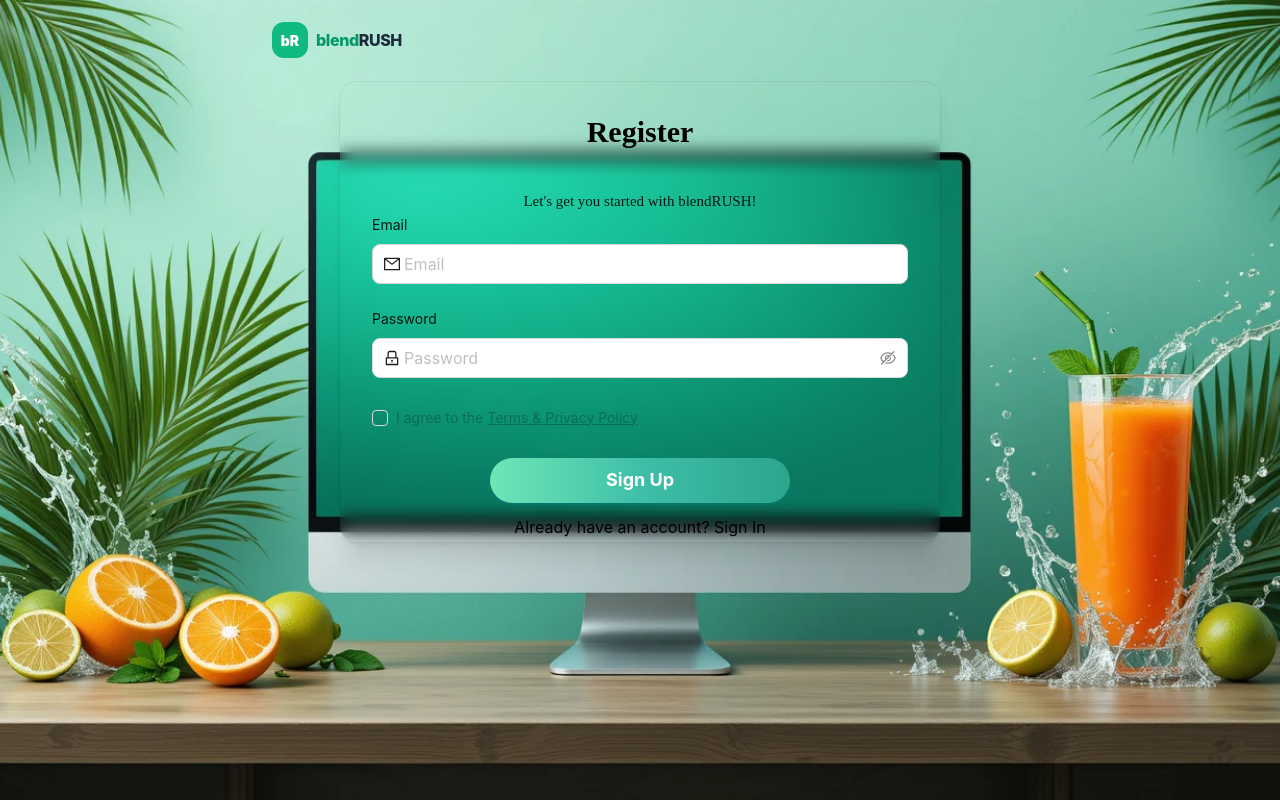
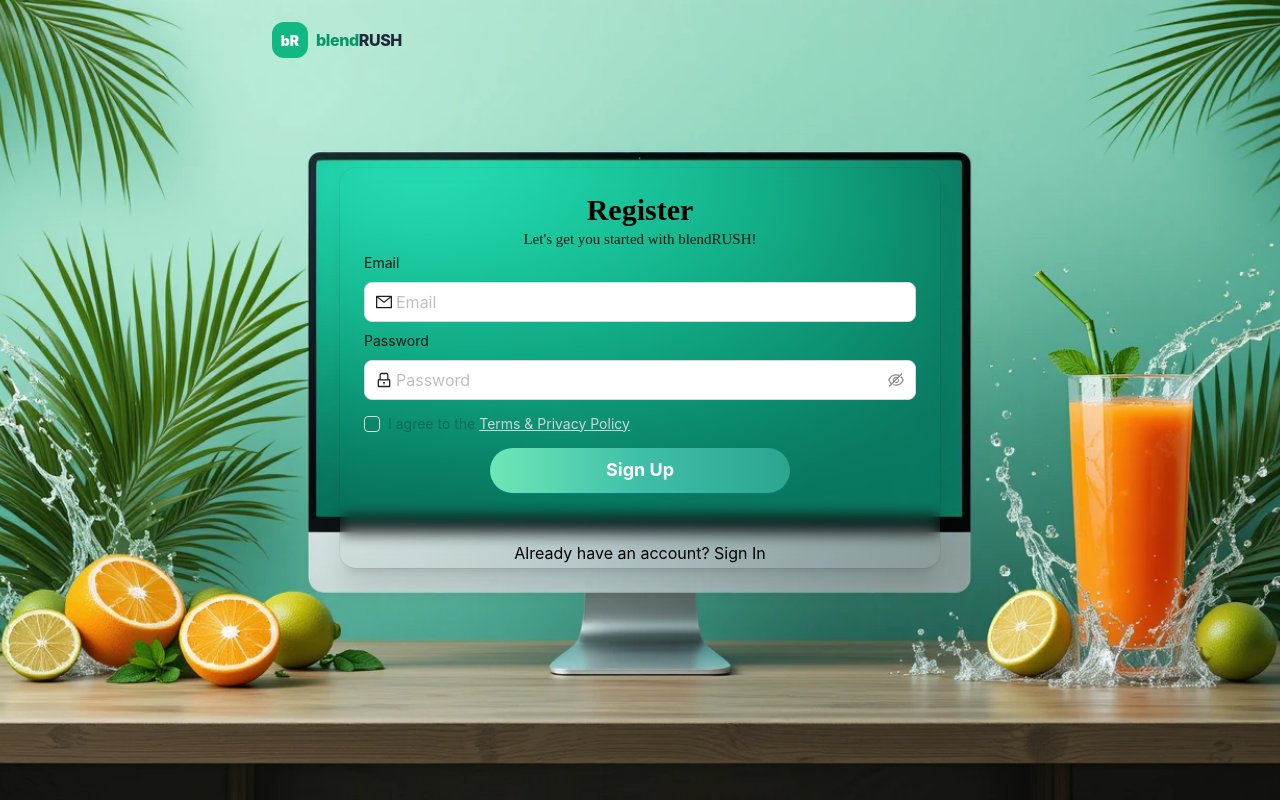
Before and after one commit to BlendRush/frontend, a React (Create React App) app: page /register in a window 1280 px wide. Built offline with nearby package versions, Linux system fonts and the light colour scheme; no server answers.

Commit message:
ui changes

```diff
--- a/src/Pages/Register.jsx
+++ b/src/Pages/Register.jsx
@@ -106,15 +106,11 @@ export default function Register() {
         </Button>
       </div>
       <div
-        className="
-          bg-white/0 rounded-2xl shadow-xl ring-1 ring-black/5 backdrop-blur
-          p-6 sm:p-8 w-[600px] max-w-[90vw] -mt-44 h-[460px]
-
-        "
+        className="p-6 w-[600px] max-w-[90vw] lg:-mt-14 xl:h-[400px] xl:-mt-16 bg-white/0 rounded-2xl shadow-xl ring-1 ring-black/5 backdrop-blur"
       >
-        <div className="flex flex-col items-center w-full gap-10">
+        <div className="flex flex-col items-center w-full">
           <Text
-            className="text-black text-3xl font-extrabold"
+            className="text-black text-2xl xl:text-3xl font-extrabold"
             style={{ fontFamily: "Merienda, cursive" }}
           >
             Register
@@ -130,13 +126,14 @@ export default function Register() {
         <Form
           layout="vertical"
           form={form}
-          className="w-full"
+          className="w-[300px] sm:w-[400px] xl:w-full mx-auto"
           onFinish={onFinish}
           requiredMark={false}
         >
           <Form.Item
             name="email"
             label="Email"
+            className="lg:mb-1 xl:mb-2"
             rules={[
               { required: true, message: "Email is required!" },
               { type: "email", message: "Email is invalid!" },
@@ -154,6 +151,7 @@ export default function Register() {
           <Form.Item
             name="password"
             label="Password"
+            className="mb-2"
             rules={[{ validator: passwordFieldValidation }]}
           >
             <Input.Password
@@ -185,7 +183,7 @@ export default function Register() {
             <Checkbox disabled={!form.getFieldValue("scrolledToBottom")}>
               I agree to the{" "}
               <span
-                className="text-textColorTwo cursor-pointer underline"
+                className="text-gray-300 cursor-pointer underline"
                 onClick={() => setModalVisible(true)}
               >
                 Terms & Privacy Policy
@@ -193,13 +191,13 @@ export default function Register() {
             </Checkbox>
           </Form.Item>
 
-          <Form.Item className="mb-3">
+          <Form.Item className="lg:-mt-4">
             <div className="flex justify-center">
               <Button
                 type="primary"
                 htmlType="submit"
                 className="
-    !w-full md:!w-[300px] !h-[45px] !text-base md:!text-lg
+    !w-full md:!w-[300px] md:!h-[45px] !text-base lg:!text-lg
     !rounded-full !text-white !font-bold
     !transition-all !duration-300 !ease-in-out
     !bg-gradient-to-r from-[#6EE7B7] via-[#3FBFA8] to-[#2CA58D]
@@ -214,7 +212,7 @@ export default function Register() {
           </Form.Item>
         </Form>
 
-        <div className="text-center text-sm md:text-base text-white-800 ">
+        <div className="text-center text-sm lg:text-base text-white-800 lg:-mt-4 xl:mt-12">
           Already have an account?{" "}
           <Link to="/sign-in" className="text- white-600 hover:underline">
             Sign In
--- a/src/Pages/SignIn.jsx
+++ b/src/Pages/SignIn.jsx
@@ -86,15 +86,10 @@ export default function SignIn() {
       </div>
 
       {/* CARD */}
-      <div
-        className="
-          bg-white/0 rounded-2xl shadow-xl ring-1 ring-black/5 backdrop-blur
-          p-6 sm:p-8 w-[600px] max-w-[90vw] -mt-24
-        "
-      >
+      <div className="p-6 w-[600px] max-w-[90vw] lg:-mt-14 xl:h-[400px] xl:-mt-16 bg-white/0 rounded-2xl shadow-xl ring-1 ring-black/5 backdrop-blur">
         <div className="flex flex-col -mt-6 items-center w-full -mb-8 gap-10">
           <Text
-            className="text-black text-3xl font-extrabold"
+            className="text-black text-2xl xl:text-3xl font-extrabold"
             style={{ fontFamily: "Merienda, cursive" }}
           >
             Login
```
